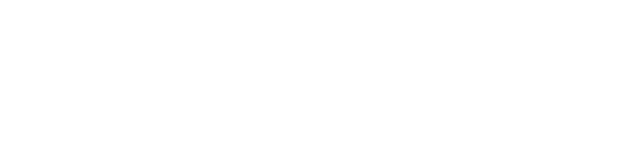
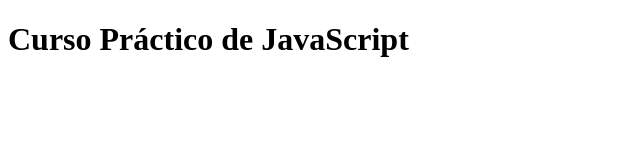
Before and after one commit to ApoloSeth/practico-JavaScript-math-statistics, a plain HTML site: page pages/estadistica.html in a window 1280 px wide. Shown: the whole page, without its empty margins (0-640 px from the left). Drawn offline with Linux system fonts and the light colour scheme.

Commit message:
Ensayo commit computador personal 2

```diff
--- a/pages/estadistica.html
+++ b/pages/estadistica.html
@@ -7,7 +7,7 @@
     <title>Document</title>
 </head>
 <body>
-
+    <h1>Curso Práctico de JavaScript</h1>
     <script src="./estadistica.js"></script>
 </body>
 </html>
```
